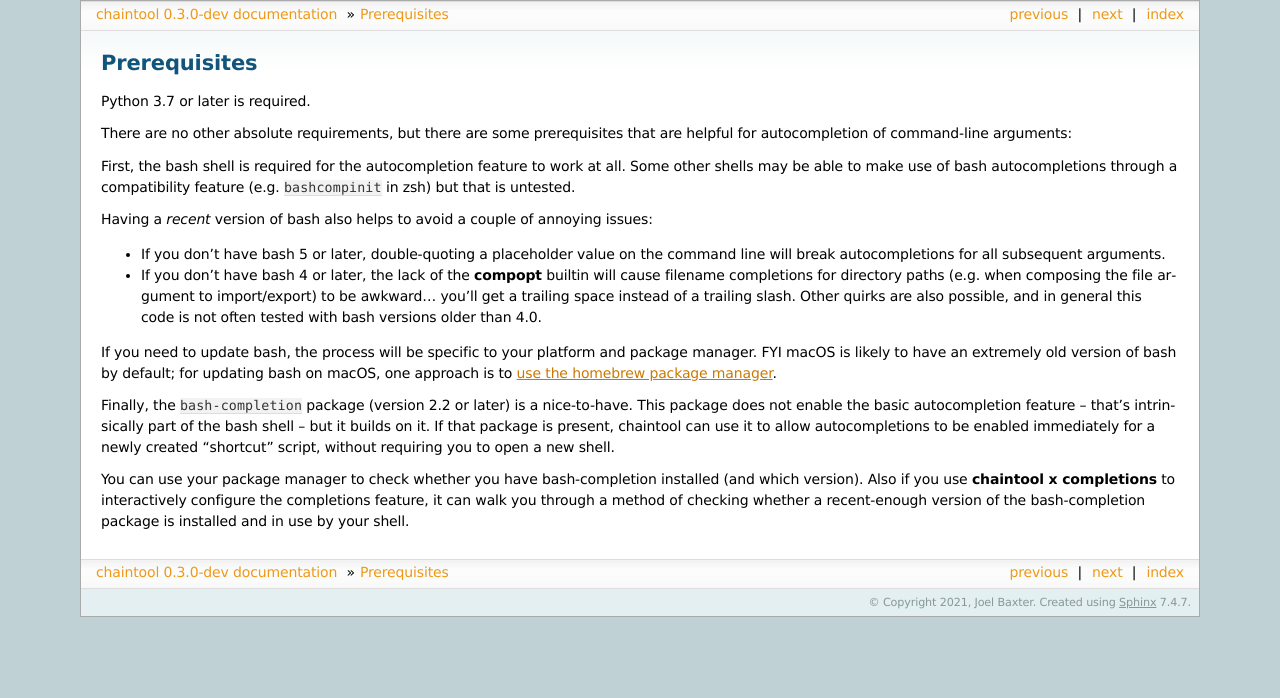
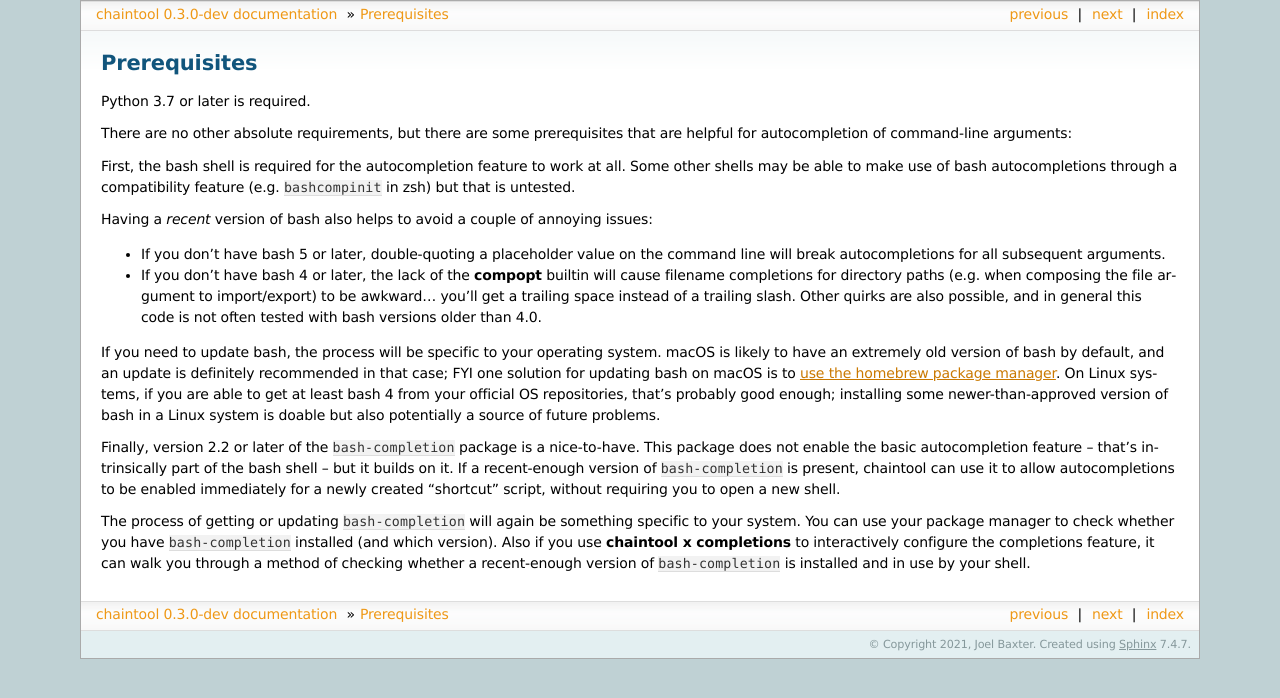
Before and after one commit to neogeographica/chaintool, a Sphinx documentation site: the page built from docs/prereqs.rst, in a window 1280 px wide. Shown: the top 698 px of the page. Built offline with Sphinx 7.4.7, drawn with Linux system fonts in a browser that asks for light colours.

Commit message:
tweak wording about bash and bash-completion versions

```diff
--- a/README.rst
+++ b/README.rst
@@ -53,11 +53,11 @@
 - If you don't have bash 5 or later, double-quoting a placeholder value on the command line will break autocompletions for all subsequent arguments.
 - If you don't have bash 4 or later, the lack of the :command:`compopt` builtin will cause filename completions for directory paths (e.g. when composing the file argument to import/export) to be awkward... you'll get a trailing space instead of a trailing slash. Other quirks are also possible, and in general this code is not often tested with bash versions older than 4.0.
 
-If you need to update bash, the process will be specific to your platform and package manager. FYI macOS is likely to have an extremely old version of bash by default; for updating bash on macOS, one approach is to `use the homebrew package manager`_.
+If you need to update bash, the process will be specific to your operating system. macOS is likely to have an extremely old version of bash by default, and an update is definitely recommended in that case; FYI one solution for updating bash on macOS is to `use the homebrew package manager`_. On Linux systems, if you are able to get at least bash 4 from your official OS repositories, that's probably good enough; installing some newer-than-approved version of bash in a Linux system is doable but also potentially a source of future problems.
 
-Finally, the ``bash-completion`` package (version 2.2 or later) is a nice-to-have. This package does not enable the basic autocompletion feature -- that's intrinsically part of the bash shell -- but it builds on it. If that package is present, chaintool can use it to allow autocompletions to be enabled immediately for a newly created "shortcut" script, without requiring you to open a new shell.
+Finally, version 2.2 or later of the ``bash-completion`` package is a nice-to-have. This package does not enable the basic autocompletion feature -- that's intrinsically part of the bash shell -- but it builds on it. If a recent-enough version of ``bash-completion`` is present, chaintool can use it to allow autocompletions to be enabled immediately for a newly created "shortcut" script, without requiring you to open a new shell.
 
-You can use your package manager to check whether you have bash-completion installed (and which version). Also if you use :command:`chaintool x completions` to interactively configure the completions feature, it can walk you through a method of checking whether a recent-enough version of the bash-completion package is installed and in use by your shell.
+The process of getting or updating ``bash-completion`` will again be something specific to your system. You can use your package manager to check whether you have ``bash-completion`` installed (and which version). Also if you use :command:`chaintool x completions` to interactively configure the completions feature, it can walk you through a method of checking whether a recent-enough version of ``bash-completion`` is installed and in use by your shell.
 
 .. _use the homebrew package manager: https://itnext.io/upgrading-bash-on-macos-7138bd1066ba
 
--- a/docs/shared/prereqs.txt
+++ b/docs/shared/prereqs.txt
@@ -9,10 +9,10 @@
 - If you don't have bash 5 or later, double-quoting a placeholder value on the command line will break autocompletions for all subsequent arguments.
 - If you don't have bash 4 or later, the lack of the :command:`compopt` builtin will cause filename completions for directory paths (e.g. when composing the file argument to import/export) to be awkward... you'll get a trailing space instead of a trailing slash. Other quirks are also possible, and in general this code is not often tested with bash versions older than 4.0.
 
-If you need to update bash, the process will be specific to your platform and package manager. FYI macOS is likely to have an extremely old version of bash by default; for updating bash on macOS, one approach is to `use the homebrew package manager`_.
+If you need to update bash, the process will be specific to your operating system. macOS is likely to have an extremely old version of bash by default, and an update is definitely recommended in that case; FYI one solution for updating bash on macOS is to `use the homebrew package manager`_. On Linux systems, if you are able to get at least bash 4 from your official OS repositories, that's probably good enough; installing some newer-than-approved version of bash in a Linux system is doable but also potentially a source of future problems.
 
-Finally, the ``bash-completion`` package (version 2.2 or later) is a nice-to-have. This package does not enable the basic autocompletion feature -- that's intrinsically part of the bash shell -- but it builds on it. If that package is present, chaintool can use it to allow autocompletions to be enabled immediately for a newly created "shortcut" script, without requiring you to open a new shell.
+Finally, version 2.2 or later of the ``bash-completion`` package is a nice-to-have. This package does not enable the basic autocompletion feature -- that's intrinsically part of the bash shell -- but it builds on it. If a recent-enough version of ``bash-completion`` is present, chaintool can use it to allow autocompletions to be enabled immediately for a newly created "shortcut" script, without requiring you to open a new shell.
 
-You can use your package manager to check whether you have bash-completion installed (and which version). Also if you use :command:`chaintool x completions` to interactively configure the completions feature, it can walk you through a method of checking whether a recent-enough version of the bash-completion package is installed and in use by your shell.
+The process of getting or updating ``bash-completion`` will again be something specific to your system. You can use your package manager to check whether you have ``bash-completion`` installed (and which version). Also if you use :command:`chaintool x completions` to interactively configure the completions feature, it can walk you through a method of checking whether a recent-enough version of ``bash-completion`` is installed and in use by your shell.
 
 .. _use the homebrew package manager: https://itnext.io/upgrading-bash-on-macos-7138bd1066ba
```
